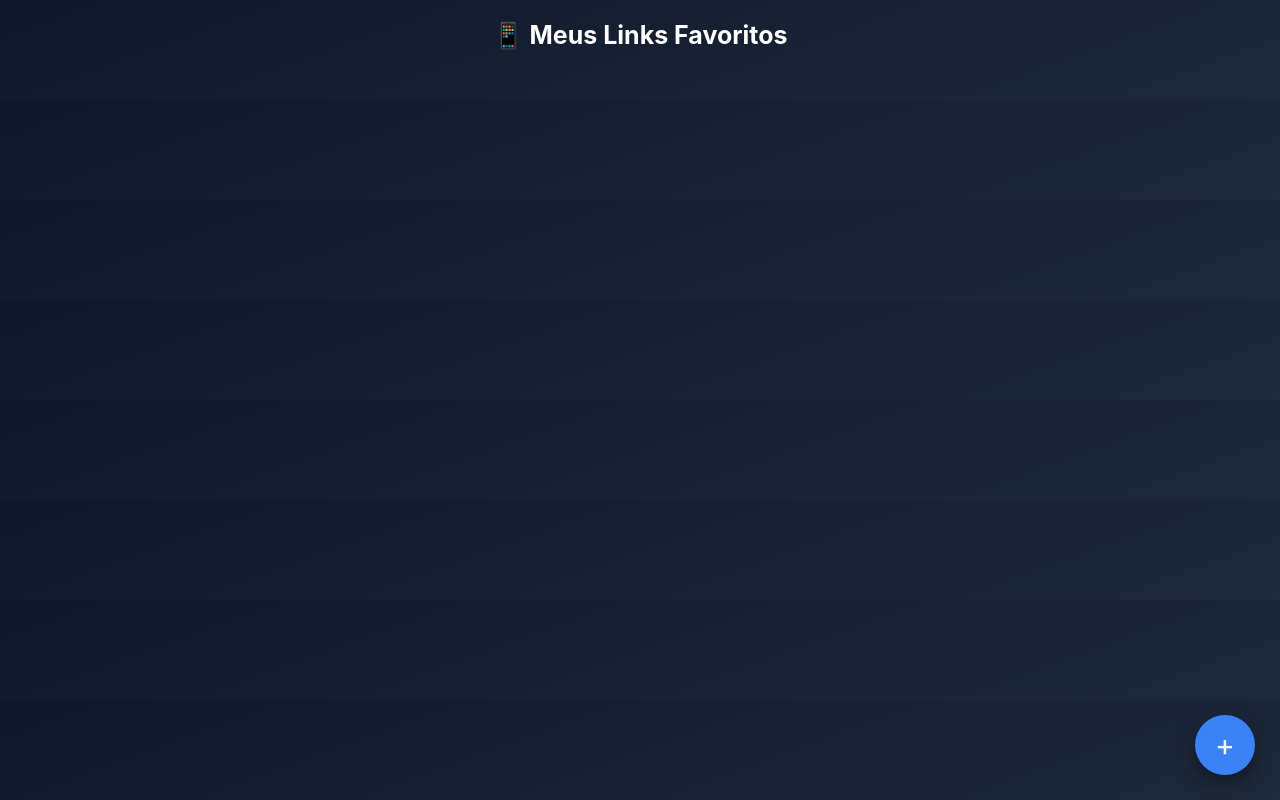
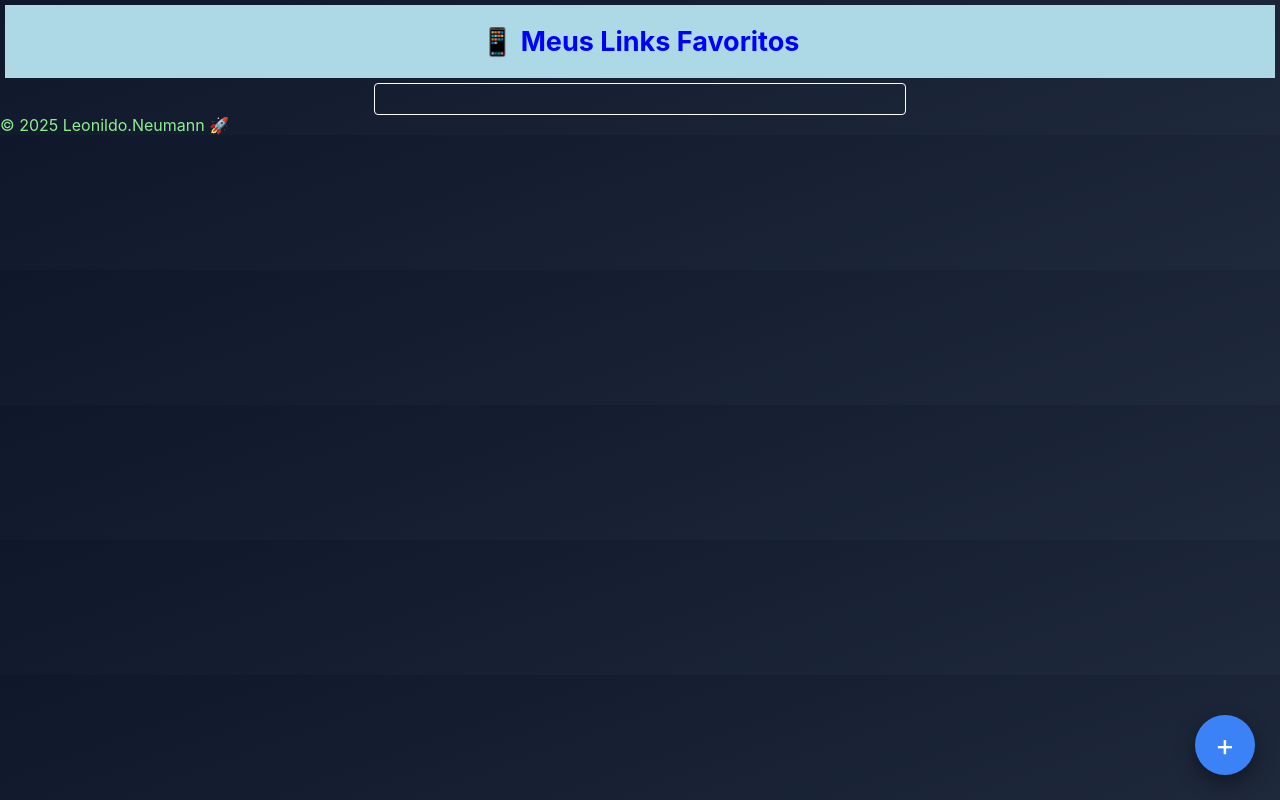
Before and after one commit to nildoneumann/meus-links-favoritos, a plain HTML site: page index.html in a window 1280 px wide. Drawn offline with Linux system fonts and the light colour scheme.

Commit message:
Update index.html

```diff
--- a/index.html
+++ b/index.html
@@ -14,20 +14,25 @@ body {
   margin: 0;
   font-family: -apple-system, BlinkMacSystemFont, sans-serif;
   background: linear-gradient(160deg, #0f172a, #1e293b);
-  color: #ffffff;
+  color: lightgreen;
 }
 
 header {
   text-align: center;
   padding: 20px;
-  font-size: 25px;
+  font-size: 27px;
   font-weight: bold;
+  background: lightblue;
+  color: blue;
+  margin: 5px;
 }
 
 .container {
   padding: 15px;
   max-width: 500px;
   margin: auto;
+  border: 1px solid white;
+  border-radius: 4px;
 }
 
 .categoria {
@@ -183,6 +188,9 @@ header {
     <button onclick="adicionarLink()">Adicionar</button>
   </div>
 </div>
+<footer>
+  © 2025 Leonildo.Neumann 🚀
+</footer>
 
 <script>
 let dados = JSON.parse(localStorage.getItem("hubApps")) || {};
```
